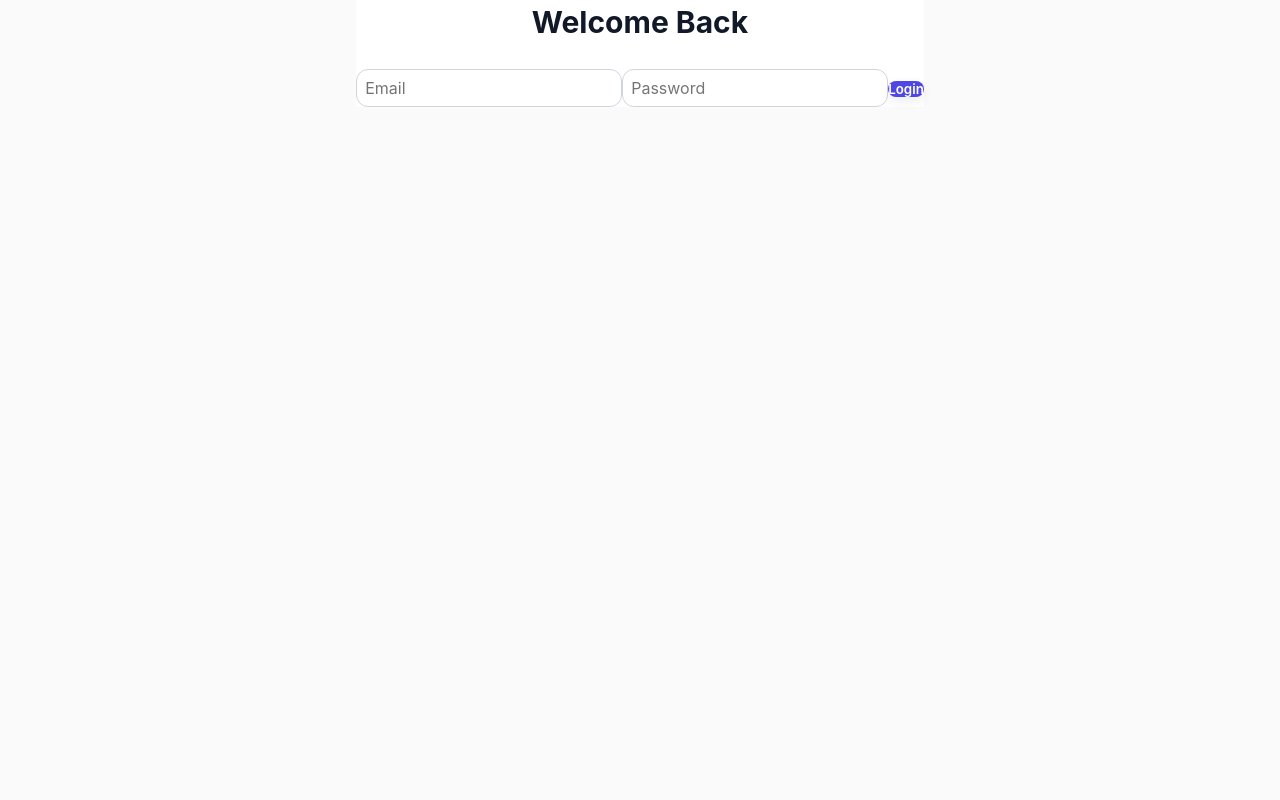
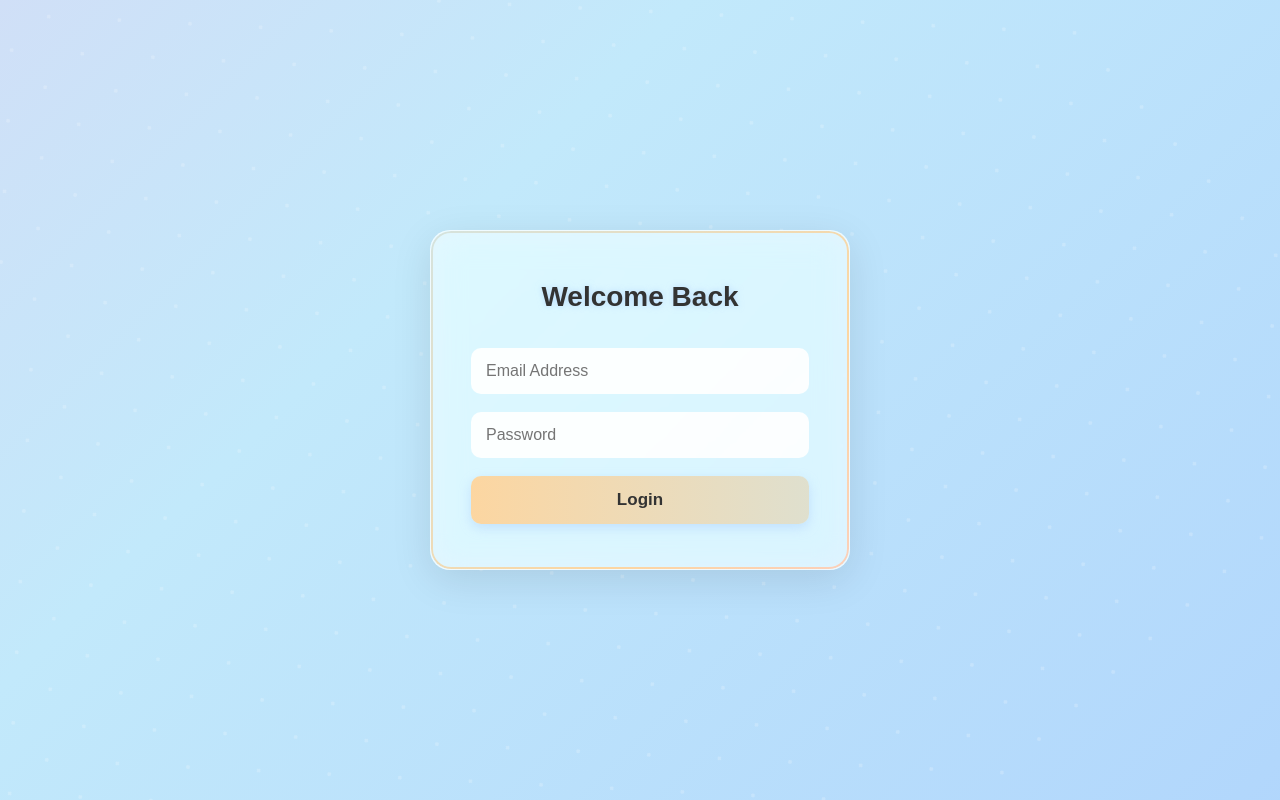
Before and after one commit to Abhishekkumarreddy485/personal-productivity-hub, a Next.js app in the folder frontend/: page /login in a window 1280 px wide. Built offline with nearby package versions, Linux system fonts and the light colour scheme; no server answers.

Commit message:
Add files via upload

```diff
--- a/frontend/pages/login.js
+++ b/frontend/pages/login.js
@@ -1,6 +1,7 @@
 import { useState } from 'react';
 import { useRouter } from 'next/router';
-import API, { setAuthToken } from '../lib/api'; // ✅ use shared API
+import API, { setAuthToken } from '../lib/api';
+import styles from '../styles/LoginPage.module.css';
 
 export default function LoginPage() {
   const router = useRouter();
@@ -19,7 +20,7 @@ export default function LoginPage() {
 
       localStorage.setItem('token', res.data.token);
       localStorage.setItem('user', JSON.stringify(res.data.user));
-      setAuthToken(res.data.token); // ✅ set default header
+      setAuthToken(res.data.token);
 
       router.replace('/');
     } catch (err) {
@@ -30,19 +31,17 @@ export default function LoginPage() {
   };
 
   return (
-    <div className="min-h-screen flex items-center justify-center bg-gradient-to-br from-purple-700 via-indigo-800 to-gray-900">
-      <div className="bg-white rounded-2xl shadow-xl p-8 w-full max-w-md">
-        <h1 className="text-3xl font-bold text-center text-gray-800 mb-6">
-          Welcome Back
-        </h1>
-        <form onSubmit={handleSubmit} className="space-y-4">
+    <div className={styles.container}>
+      <div className={styles.card}>
+        <h1 className={styles.title}>Welcome Back</h1>
+        <form onSubmit={handleSubmit} className={styles.form}>
           <input
             type="email"
-            placeholder="Email"
+            placeholder="Email Address"
             value={email}
             onChange={(e) => setEmail(e.target.value)}
             required
-            className="w-full px-4 py-3 rounded-lg border border-gray-300 focus:ring-2 focus:ring-indigo-500 focus:outline-none"
+            className={styles.input}
           />
           <input
             type="password"
@@ -50,15 +49,13 @@ export default function LoginPage() {
             value={password}
             onChange={(e) => setPassword(e.target.value)}
             required
-            className="w-full px-4 py-3 rounded-lg border border-gray-300 focus:ring-2 focus:ring-indigo-500 focus:outline-none"
+            className={styles.input}
           />
-          {error && (
-            <p className="text-red-600 text-sm text-center">{error}</p>
-          )}
+          {error && <p className={styles.error}>{error}</p>}
           <button
             type="submit"
             disabled={loading}
-            className="w-full bg-indigo-600 text-white py-3 rounded-lg font-semibold shadow-md hover:bg-indigo-700 transition disabled:opacity-50"
+            className={styles.button}
           >
             {loading ? 'Logging in...' : 'Login'}
           </button>
--- /dev/null
+++ b/frontend/styles/LoginPage.module.css
@@ -0,0 +1,209 @@
+/* Full page light pastel gradient background */
+.container {
+  min-height: 100vh;
+  display: flex;
+  align-items: center;
+  justify-content: center;
+  background: linear-gradient(-45deg, #a1c4fd, #c2e9fb, #fbc2eb, #fcd6a1);
+  background-size: 400% 400%;
+  animation: gradientShift 15s ease infinite;
+  font-family: 'Poppins', sans-serif;
+  position: relative;
+  overflow: hidden;
+}
+
+/* Floating soft dots */
+.container::before {
+  content: '';
+  position: absolute;
+  width: 200%;
+  height: 200%;
+  background: radial-gradient(circle, rgba(255,255,255,0.2) 2px, transparent 2px);
+  background-size: 50px 50px;
+  animation: particlesMove 60s linear infinite;
+  pointer-events: none;
+  z-index: 0;
+  transform: translate(-25%, -25%);
+}
+
+/* Light glass card */
+.card {
+  background: rgba(255, 255, 255, 0.6);
+  backdrop-filter: blur(16px) saturate(180%);
+  border-radius: 20px;
+  padding: 45px 40px;
+  box-shadow: 0 10px 40px rgba(0, 0, 0, 0.1);
+  width: 100%;
+  max-width: 420px;
+  animation: fadeIn 0.8s ease-in-out;
+  border: 1px solid rgba(255, 255, 255, 0.5);
+  position: relative;
+  z-index: 1;
+  transition: transform 0.3s ease;
+}
+
+.card:hover {
+  transform: perspective(1000px) rotateX(2deg) rotateY(-2deg) scale(1.01);
+}
+
+/* Soft animated border */
+.card::after {
+  content: '';
+  position: absolute;
+  inset: 0;
+  border-radius: 20px;
+  padding: 2px;
+  background: linear-gradient(135deg, #a1c4fd, #c2e9fb, #fcd6a1, #fbc2eb);
+  background-size: 300% 300%;
+  animation: borderGlow 10s linear infinite;
+  -webkit-mask:
+    linear-gradient(#fff 0 0) content-box,
+    linear-gradient(#fff 0 0);
+  -webkit-mask-composite: destination-out;
+  mask-composite: exclude;
+  z-index: -1;
+}
+
+/* Title */
+.title {
+  font-size: 28px;
+  font-weight: 700;
+  text-align: center;
+  margin-bottom: 30px;
+  color: #333;
+  text-shadow: 0 0 6px rgba(161, 196, 253, 0.6);
+}
+
+/* Form layout */
+.form {
+  display: flex;
+  flex-direction: column;
+  gap: 18px;
+}
+
+/* Floating labels */
+.input-group {
+  position: relative;
+}
+
+.input {
+  width: 100%;
+  padding: 14px 15px;
+  border: none;
+  border-radius: 10px;
+  font-size: 16px;
+  background: rgba(255, 255, 255, 0.9);
+  transition: 0.3s ease;
+  outline: none;
+}
+
+.input:focus {
+  box-shadow: 0 0 10px rgba(161, 196, 253, 0.6);
+}
+
+.input-group label {
+  position: absolute;
+  top: 50%;
+  left: 15px;
+  transform: translateY(-50%);
+  color: #777;
+  font-size: 14px;
+  pointer-events: none;
+  transition: 0.3s ease;
+}
+
+.input:focus + label,
+.input:not(:placeholder-shown) + label {
+  top: 8px;
+  font-size: 12px;
+  color: #2575fc;
+}
+
+/* Error */
+.error {
+  color: #e63946;
+  font-size: 13px;
+  text-align: center;
+  margin-top: -5px;
+}
+
+/* Light button with animated gradient */
+.button {
+  padding: 14px;
+  background: linear-gradient(270deg, #a1c4fd, #c2e9fb, #fcd6a1);
+  background-size: 400% 400%;
+  border: none;
+  border-radius: 10px;
+  color: #333;
+  font-size: 17px;
+  font-weight: 600;
+  cursor: pointer;
+  transition: background 0.3s ease, transform 0.2s ease;
+  animation: buttonGradient 8s ease infinite;
+  box-shadow: 0 4px 12px rgba(161, 196, 253, 0.4);
+}
+
+.button:hover {
+  transform: translateY(-2px);
+  box-shadow: 0 6px 16px rgba(161, 196, 253, 0.6);
+}
+
+.button:disabled {
+  background: #e0e6f7;
+  color: #888;
+  cursor: not-allowed;
+  animation: none;
+}
+
+/* Ripple effect */
+.button::after {
+  content: "";
+  position: absolute;
+  left: 50%;
+  top: 50%;
+  width: 0;
+  height: 0;
+  background: rgba(255, 255, 255, 0.5);
+  border-radius: 50%;
+  transform: translate(-50%, -50%);
+  transition: width 0.5s ease, height 0.5s ease;
+}
+
+.button:active::after {
+  width: 220px;
+  height: 220px;
+}
+
+/* ===== Animations ===== */
+@keyframes fadeIn {
+  from {
+    opacity: 0;
+    transform: translateY(25px);
+  }
+  to {
+    opacity: 1;
+    transform: translateY(0);
+  }
+}
+
+@keyframes gradientShift {
+  0% { background-position: 0% 50%; }
+  50% { background-position: 100% 50%; }
+  100% { background-position: 0% 50%; }
+}
+
+@keyframes borderGlow {
+  0% { background-position: 0% 50%; }
+  100% { background-position: 100% 50%; }
+}
+
+@keyframes buttonGradient {
+  0% { background-position: 0% 50%; }
+  50% { background-position: 100% 50%; }
+  100% { background-position: 0% 50%; }
+}
+
+@keyframes particlesMove {
+  0% { transform: translate(-25%, -25%) rotate(0deg); }
+  100% { transform: translate(-25%, -25%) rotate(360deg); }
+}
```
Also changed, not shown: frontend/pages/books/[id].js (+144 -21 lines), frontend/styles/BookDetail.module.css (+27 -0 lines), frontend/styles/BookCard.module.css (line endings or trailing spaces).
